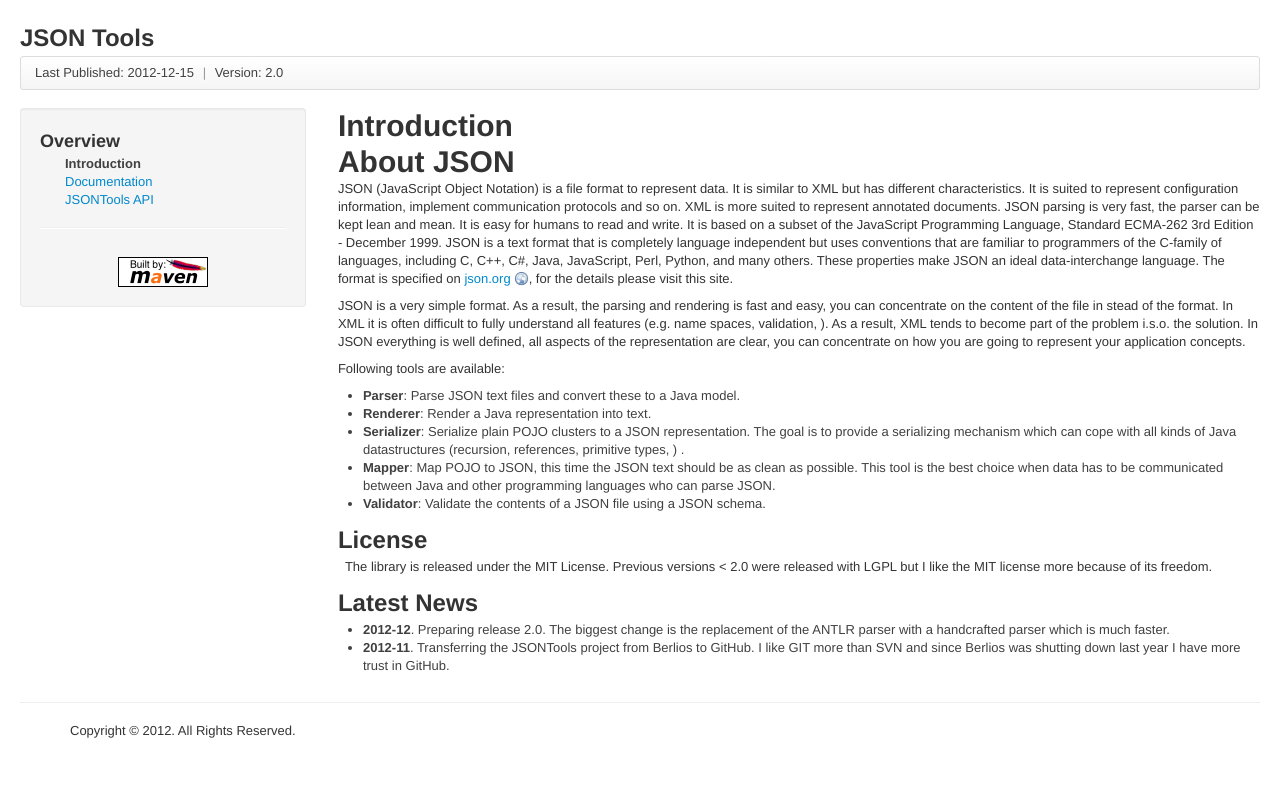
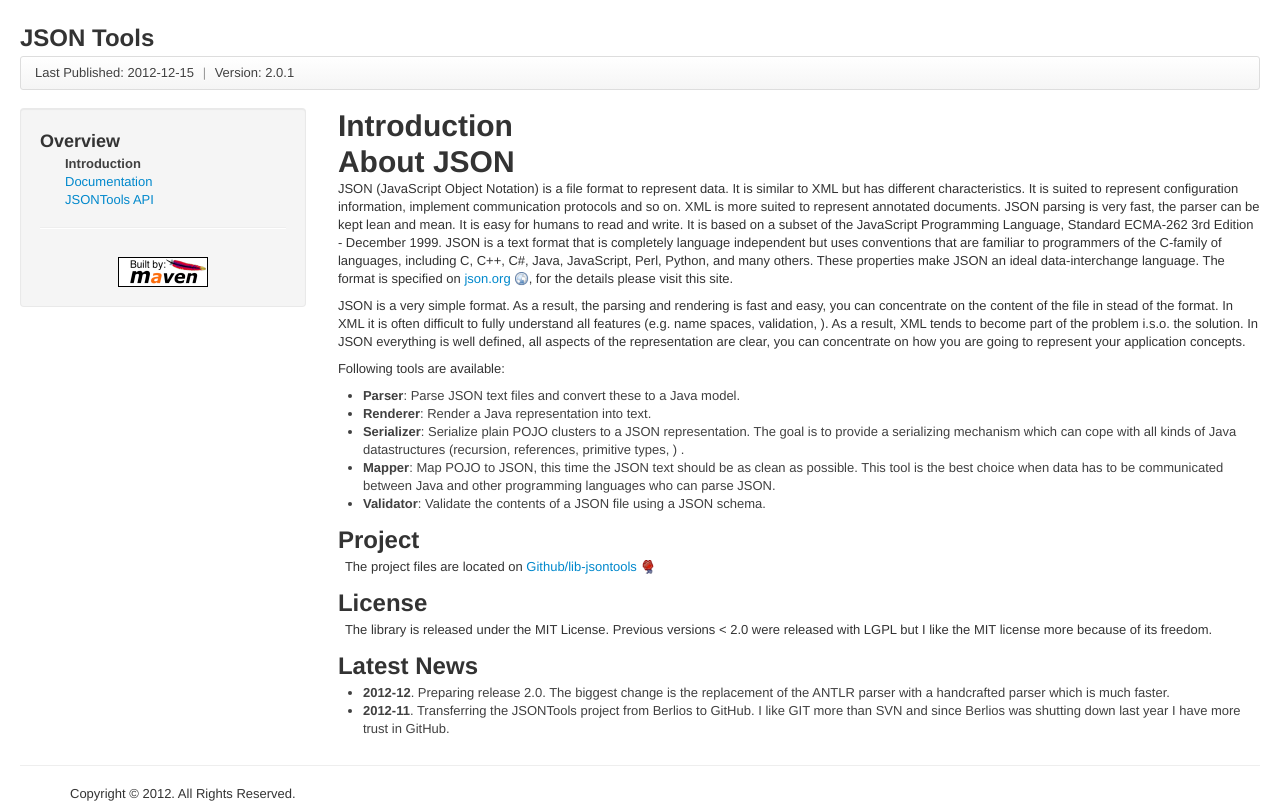
Before and after one commit to branscha/lib-jsontools, a plain HTML site: page index.html in a window 1280 px wide. Drawn offline with Linux system fonts and the light colour scheme.

Commit message:
Added link to GitHub project.

```diff
--- a/index.html
+++ b/index.html
@@ -41,7 +41,7 @@
 
 
                   <li id="publishDate">Last Published: 2012-12-15</li>
-                  <li class="divider">|</li> <li id="projectVersion">Version: 2.0</li>
+                  <li class="divider">|</li> <li id="projectVersion">Version: 2.0.1</li>
 
 
 
@@ -91,7 +91,7 @@
   <li><b>Serializer</b>: Serialize plain POJO clusters to a JSON representation. The goal is to provide a serializing mechanism which can cope with all kinds of Java datastructures (recursion, references, primitive types, ) .</li>
   <li><b>Mapper</b>: Map POJO to JSON, this time the JSON text should be as clean as possible. This tool is the best choice when data has to be communicated between Java and other programming languages who can parse JSON.</li>
   <li><b>Validator</b>: Validate the contents of a JSON file using a JSON schema.</li>
-</ul><div class="section"><h2>License<a name="License"></a></h2><p>The library is released under the MIT License. Previous versions &lt; 2.0 were released with LGPL but I like the MIT license more because of its freedom.</p></div><div class="section"><h2>Latest News<a name="Latest_News"></a></h2>
+</ul><div class="section"><h2>Project<a name="Project"></a></h2><p>The project files are located on <a class="externalLink" href="https://github.com/branscha/lib-jsontools">Github/lib-jsontools</a></p></div><div class="section"><h2>License<a name="License"></a></h2><p>The library is released under the MIT License. Previous versions &lt; 2.0 were released with LGPL but I like the MIT license more because of its freedom.</p></div><div class="section"><h2>Latest News<a name="Latest_News"></a></h2>
 <ul>
   <li><b>2012-12</b>. Preparing release 2.0. The biggest change is the replacement of the ANTLR parser with a handcrafted parser which is much faster.</li>
   <li><b>2012-11</b>. Transferring the JSONTools project from Berlios to GitHub. I like GIT more than SVN and since Berlios was shutting down last year I have more trust in GitHub.</li>
```
